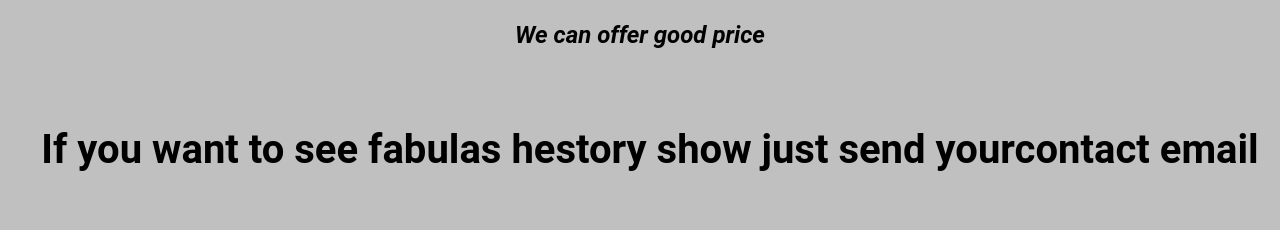
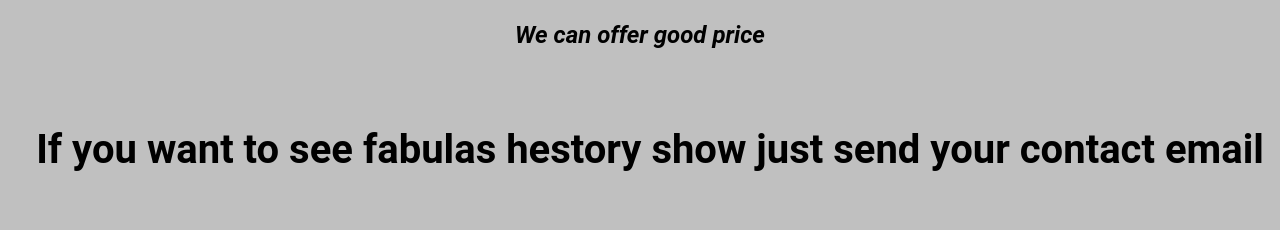
Before and after one commit to NihalAli2/NihalAli2.github.io, a plain HTML site: page index.html in a window 1280 px wide. Shown: the part 570-800 px from the top of the page. Drawn offline with Linux system fonts and the light colour scheme; some icons are missing.

Commit message:
Made changes on index.html

```diff
--- a/index.html
+++ b/index.html
@@ -58,7 +58,7 @@
     <div class="container">
         <section class="services">
             <i class="fa fa-question-circle" ></i>
-            <h2>If you want to see fabulas hestory show just send yourcontact email</h2>
+            <h2>If you want to see fabulas hestory show just send your contact email</h2>
 
         </section>
     </div>
```
